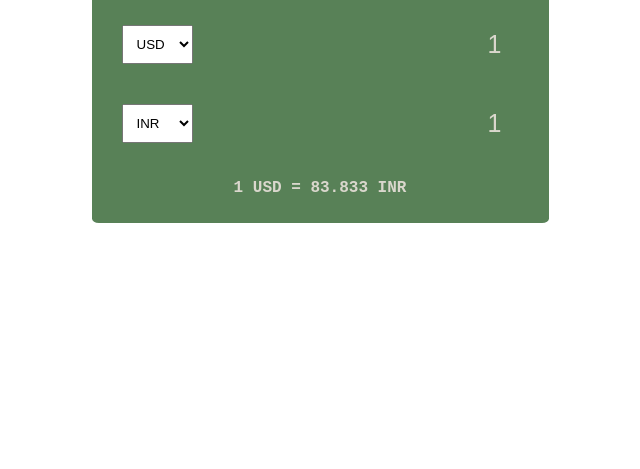
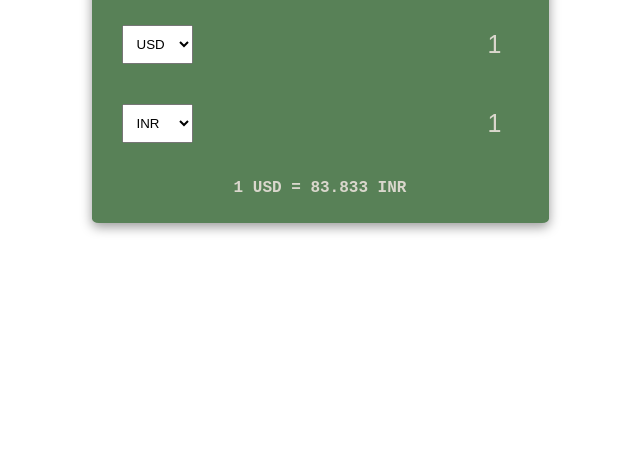
Before and after one commit to muhammadjuberuddin-debug/Currency-Converter, a plain HTML site: page index.html in a window 1280 px wide. Shown: the part 331-800 px from the top of the page, without its empty margins (320-960 px from the left). Drawn offline with Linux system fonts and the light colour scheme.

Commit message:
added box shadow

```diff
--- a/style.css
+++ b/style.css
@@ -14,6 +14,7 @@ body {
     border-radius: 1.5%;
     text-align: center;
     background-color: #588157;
+    box-shadow: 0 4px 12px rgb(0 0 0 / 0.40);
 }
 
 .currencyBox {
```
